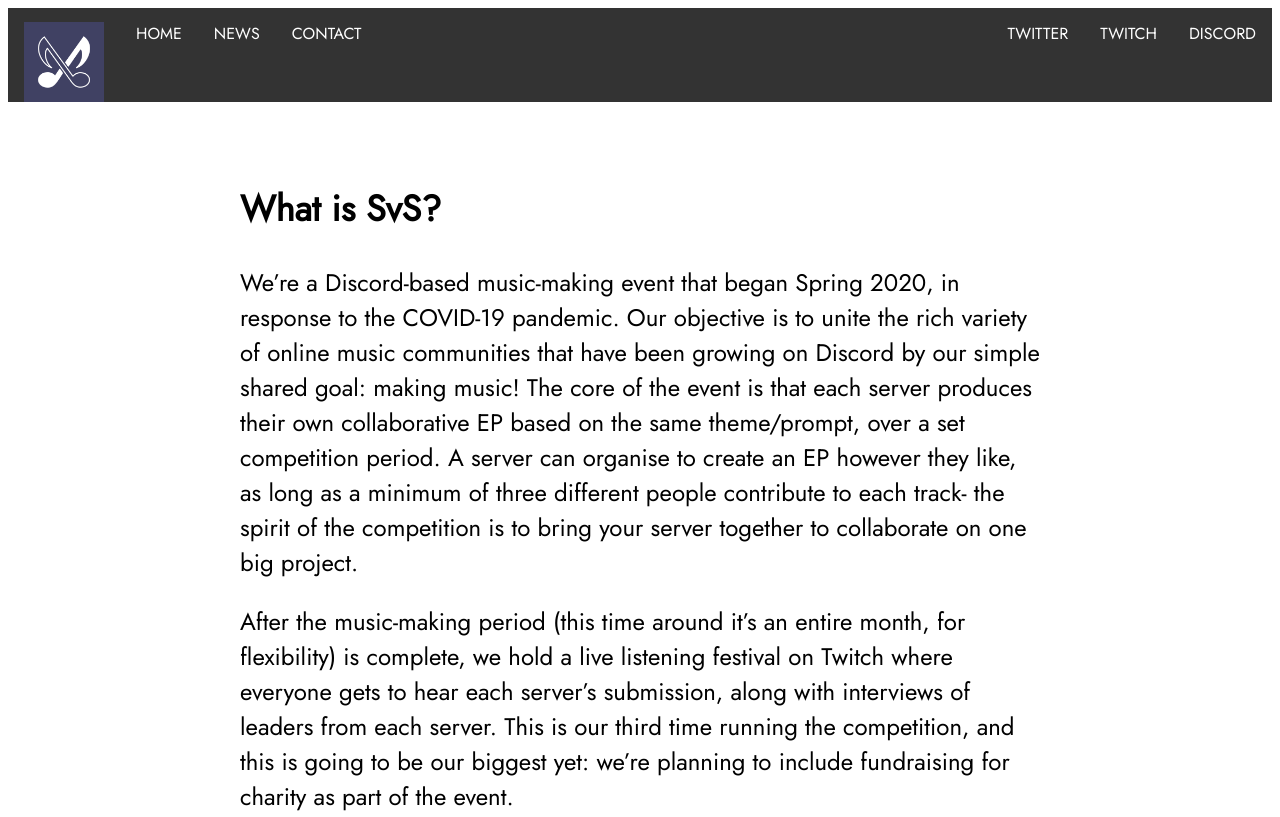
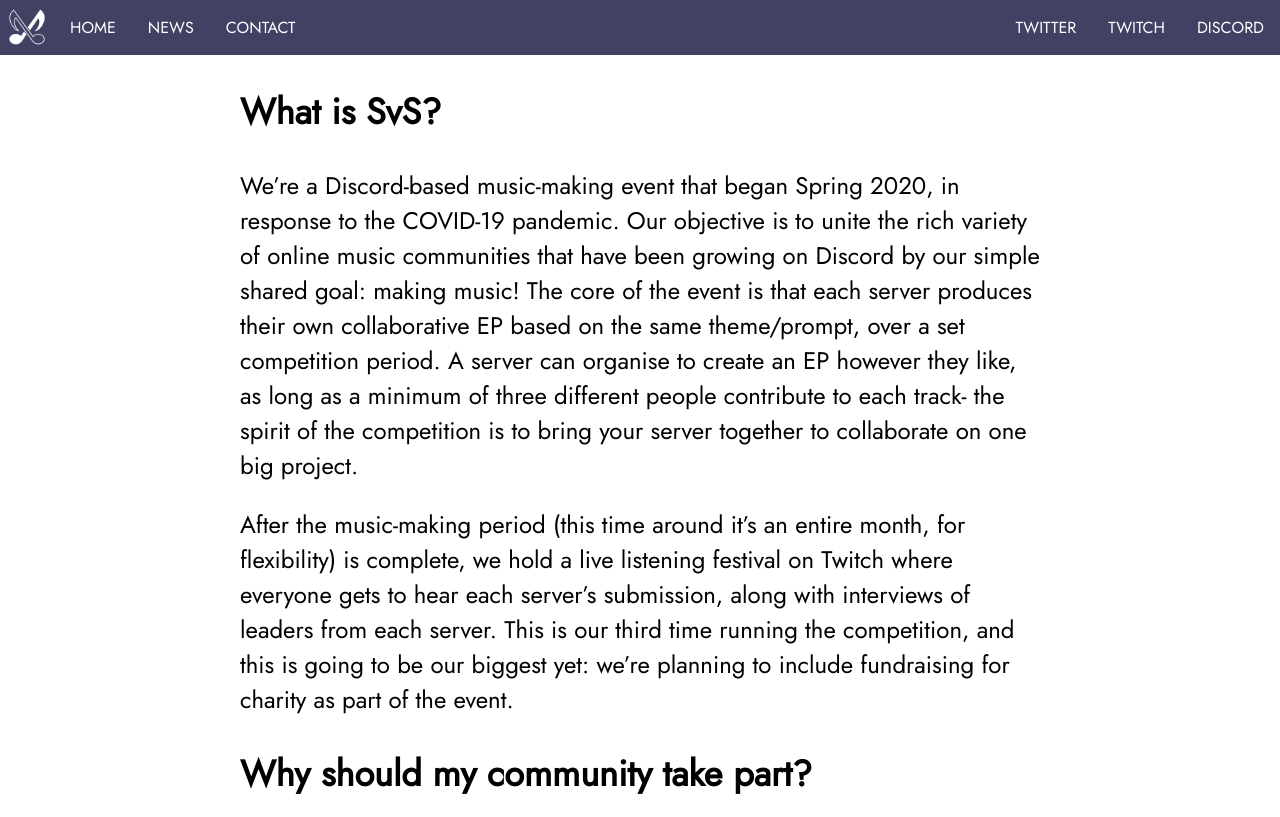
Before and after one commit to Drakomire/Drakomire.github.io, a plain HTML site: page index.html in a window 1280 px wide. Shown: the top 817 px of the page. Drawn offline with Linux system fonts and the light colour scheme.

Commit message:
added navbar

```diff
--- a/index.html
+++ b/index.html
@@ -7,18 +7,20 @@
 
 <html>
 
+<div class="navigation">
   <ul>
-  <li><a href="">
-   <img src="svswhite.png" alt="SvS Logo" height=80 width = 80>
+    <li><a href="" style = "padding: 0px">
+      <img src="svswhite.png" alt="SvS Logo" style="float: left; height: 54px">
     </a></li>
-  <li><a href="#home">Home</a></li>
+    <li><a href="">Home</a></li>
     <li><a href="#news">News</a></li>
     <li><a href="#contact">Contact</a></li>
 
-  <li style="float:right"><a class="active" href="#about">Discord</a></li>
-  <li style="float:right"><a class="active" href="#about">Twitch</a></li>
-  <li style="float:right"><a class="active" href="#about">Twitter</a></li>
+    <li style="float:right"><a class="active" href="https://discord.com/invite/P5wYcZCxTN">Discord</a></li>
+    <li style="float:right"><a class="active" href="https://www.twitch.tv/servervsserver">Twitch</a></li>
+    <li style="float:right"><a class="active" href="https://twitter.com/servervsserver">Twitter</a></li>
   </ul>
+</div>
 
 <div class="body">
   <h2>
--- a/style.css
+++ b/style.css
@@ -2,48 +2,47 @@ body{
   background-color: #FFFFFF;
   color: #000000;
   font-family: "Jost", sans-serif;
+  margin: 0px;
 }
 a {
   color: white;
   text-decoration: none;
   text-transform: uppercase;
 }
-.ribbon{
-  background-color: #404163;
-  color: #FFFFFF;
-  margin: 0px;
-  border: 0px;
-  padding: 60px 200px 60px 200px;
-  position: relative;
-}
-img{
-  float:left;
-}
 
 .body{
   font-size: 24px;
   width: 800px;
-  padding-top: 50px;
   margin: auto;
 
 }
 ul {
   list-style-type: none;
-  margin: 0;
-  padding: 0;
   overflow: hidden;
-  background-color: #333;
+  background-color: #404163;
+  top: 0;
+  margin: 0px;
+  padding: 0px;
+  position: sticky;
 }
 
 li {
+  margin: 0px;
   float: left;
 }
-
+.navigation {
+  position: -webkit-sticky; /* Safari */
+  position: sticky;
+  margin: 0px;
+  padding: 0px;
+  top: 0;
+}
 li a {
   display: block;
   color: white;
   text-align: center;
-  padding: 14px 16px;
+  padding: 16px;
+  margin: 0px;
   text-decoration: none;
 }
 
```
Lines whose indentation alone changed are shown as unchanged.
